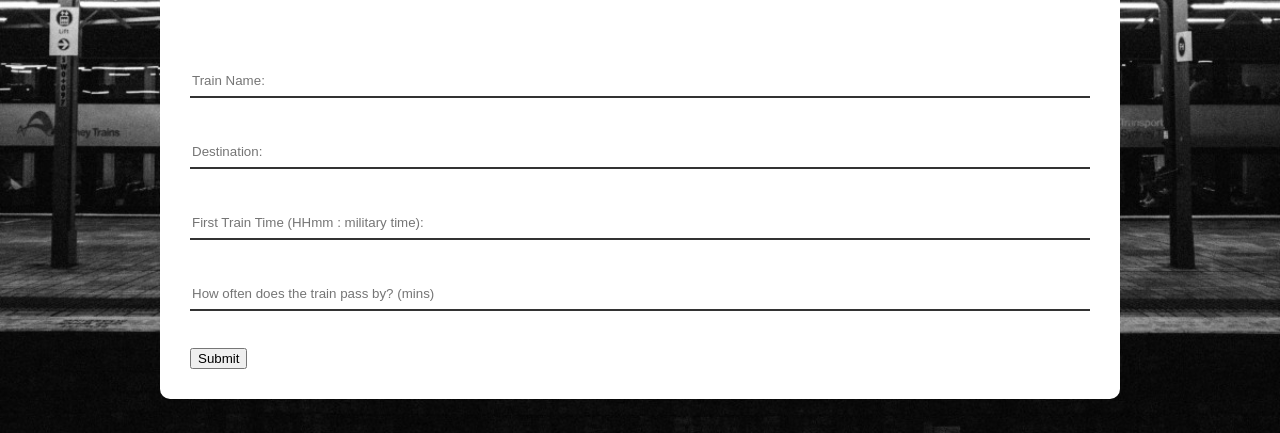
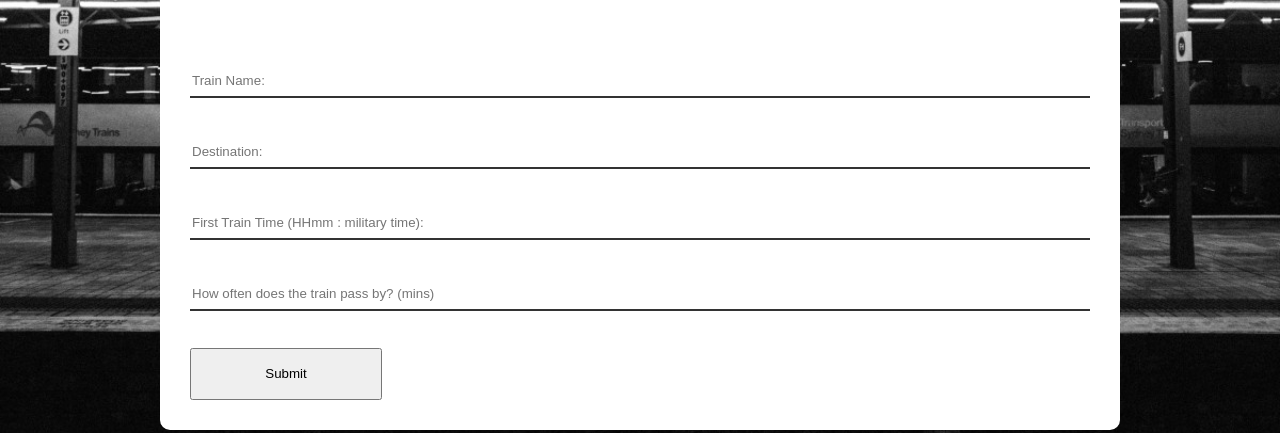
Before and after one commit to JSierra0918/Train-Scheduler, a plain HTML site: page index.html in a window 1280 px wide. Shown: the part 367-800 px from the top of the page. Drawn offline with nearby package versions, Linux system fonts and the light colour scheme; no server answers; a web font is replaced by a local one.

Commit message:
fixed some button

```diff
--- a/asssets/css/style.css
+++ b/asssets/css/style.css
@@ -162,3 +162,8 @@ input:focus +  label {
     display: inline-block;
     bottom: -5vh;
 }
+
+button#submit-button {
+    width: 15vw;
+    height: 4vw;
+}
```
